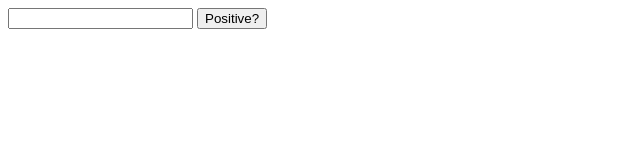
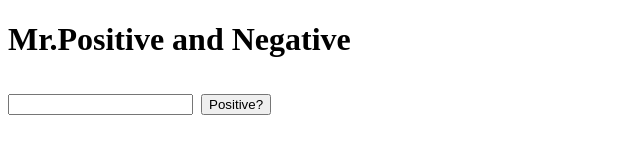
Before and after one commit to Rober-Smith/Unit7-02, a plain HTML site: page index.html in a window 1280 px wide. Shown: the whole page, without its empty margins (0-640 px from the left). Drawn offline with Linux system fonts and the light colour scheme.

Commit message:
pls work

```diff
--- a/index.html
+++ b/index.html
@@ -6,6 +6,7 @@
     <title>repl.it</title>
   </head>
   <body>
+   <h1>Mr.Positive and Negative<h1>
    <input type="text" id="input">
    <button id="button">Positive?</button>
    <p id="answer"></p>
--- a/script.js
+++ b/script.js
@@ -1,13 +1,16 @@
-document.getElementById('button').addEventListener('click',compare)
 let userinput = 0
+
+document.getElementById('button').addEventListener('click', compare)
 
 function compare() {
   userInput = document.getElementById('input').value
   userInput =  parseInt(userInput)
 
   if (userInput < 0) {
-  userInput = document.getElementById('answer').innerHTML = "No, negetive"
+    userInput = document.getElementById('answer').innerHTML =
+    "No, negetive"
   } else {
-  userInput = document.getElementById('answer').innerHTML = "Yes, positive"
+    userInput = document.getElementById('answer').innerHTML =
+    "Yes, positive"
   }
 }
```
